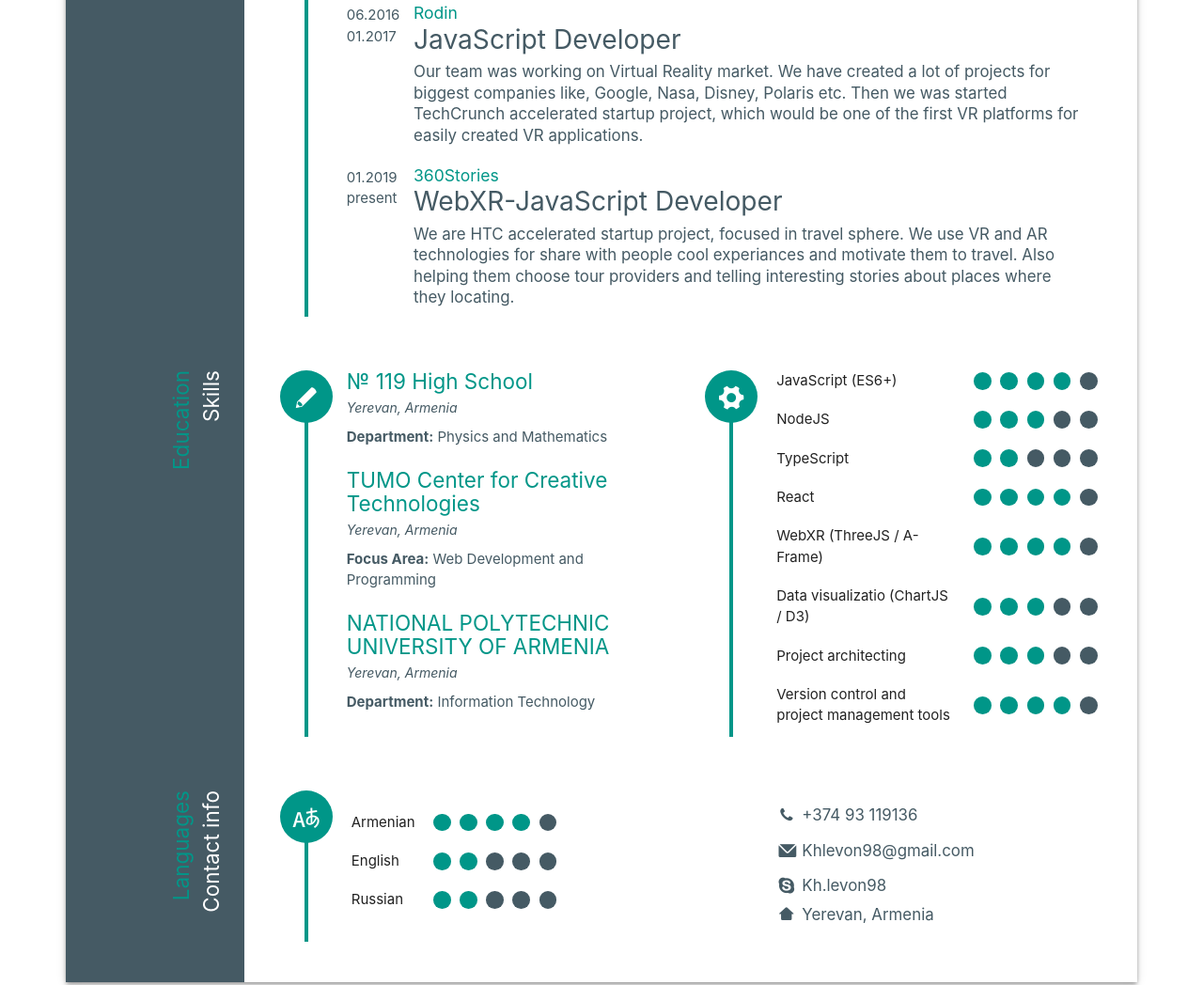
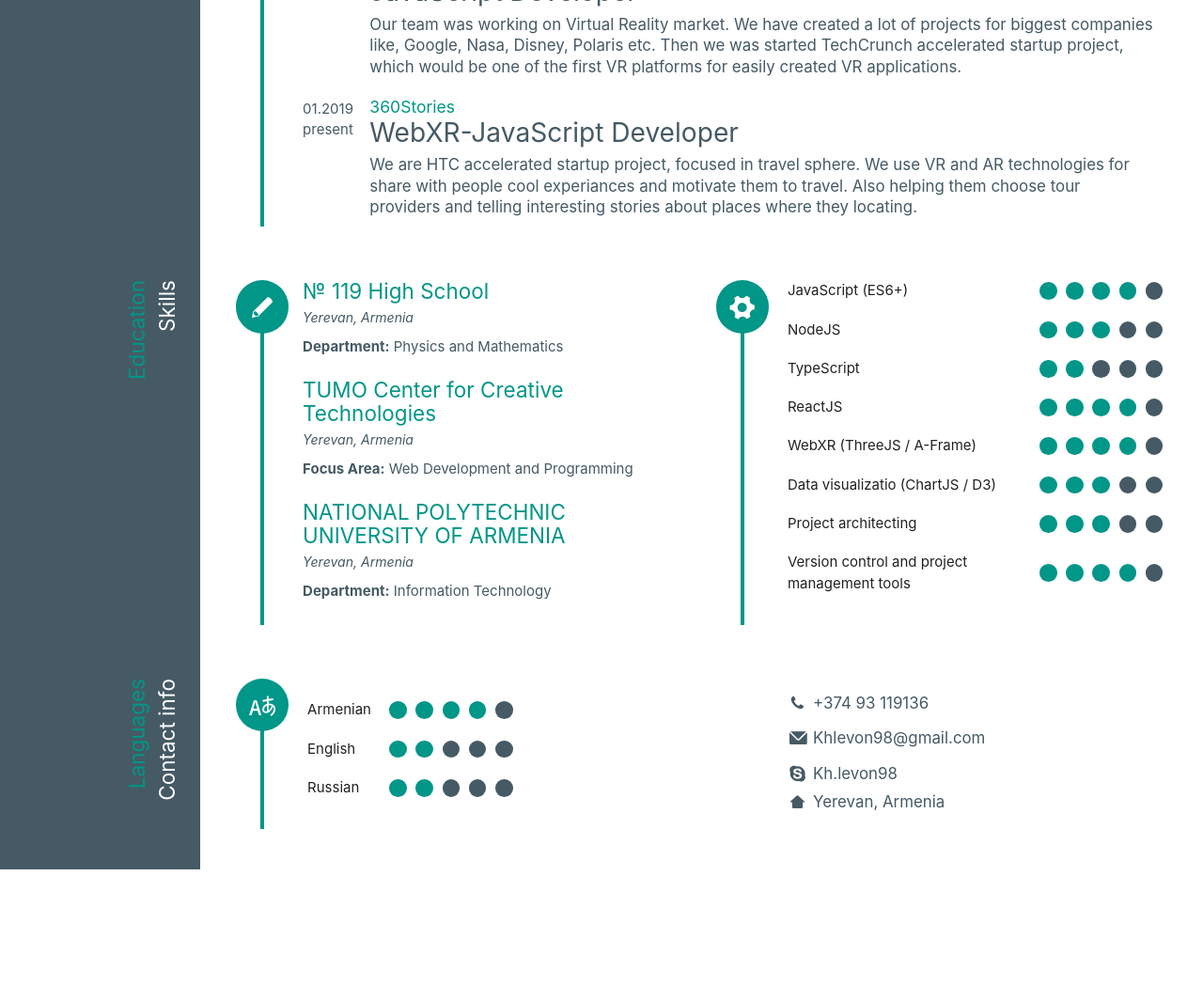
Before and after one commit to khlevon/khlevon.github.io, a website built with webpack: page src/index.html in a window 1280 px wide. Shown: the part 774-1822 px from the top of the page at 94% size. After the commit the page ends 1699 px from the top, so only its background shows below. Built offline with nearby package versions, Linux system fonts and the light colour scheme.

Commit message:
build for generate pdf

```diff
--- a/src/index.html
+++ b/src/index.html
@@ -8,7 +8,7 @@
     <title>Levon Khachatryan - Resume</title>
   </head>
   <body>
-    <div class="container main-container my-4 z-depth-2">
+    <div class="container-fluid main-container m-0 z-depth-2">
       <div class="row">
         <div class="col col-2 blue-grey darken-2 py-4">
           <div class="row justify-content-end px-4">
@@ -433,7 +433,7 @@
                         </td>
                       </tr>
                       <tr>
-                        <th>React</th>
+                        <th>ReactJS</th>
                         <td>
                           <fieldset class="rating">
                             <input
```
Also changed, not shown: index.html (+1 -1 lines).
